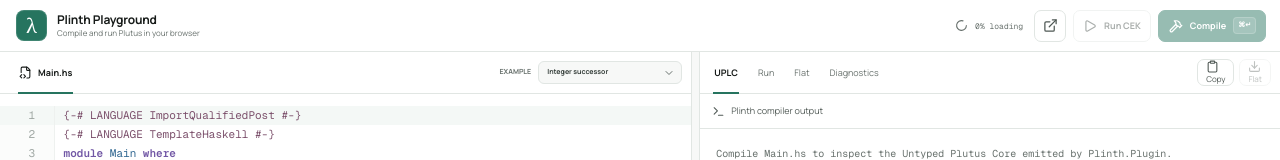
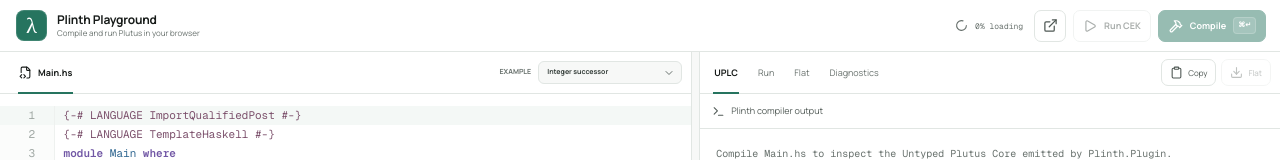
Before and after one commit to SeungheonOh/plinth-playground, a Next.js app: page / in a window 1280 px wide. Shown: the top 160 px of the page. Built offline with nearby package versions, Linux system fonts and the light colour scheme.

Commit message:
Align output action buttons

```diff
--- a/app/globals.css
+++ b/app/globals.css
@@ -475,14 +475,25 @@ kbd {
 }
 
 .output-actions {
+  flex: 0 0 auto;
   gap: 5px;
 }
 
 .output-actions button {
+  align-items: center;
+  display: inline-flex;
+  flex: 0 0 auto;
+  font-size: 8px;
   gap: 5px;
   height: 27px;
+  justify-content: center;
+  line-height: 1;
   padding: 0 8px;
-  font-size: 8px;
+  white-space: nowrap;
+}
+
+.output-actions button svg {
+  flex: 0 0 auto;
 }
 
 .output-actions button:disabled {
```
